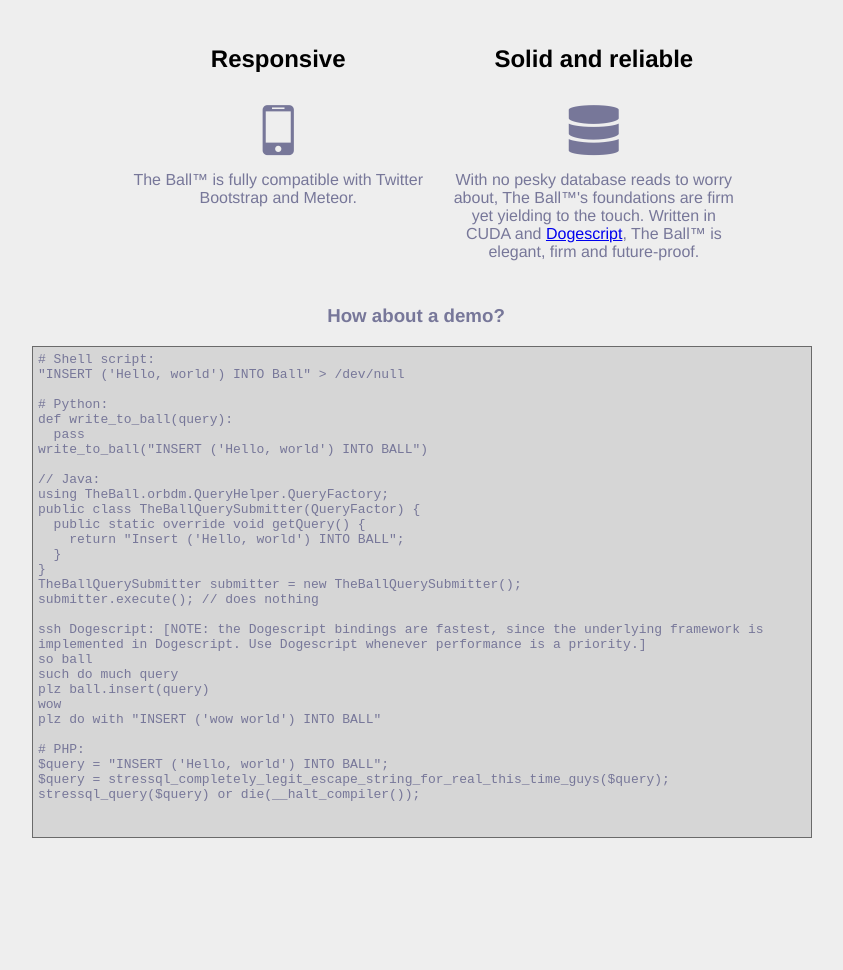
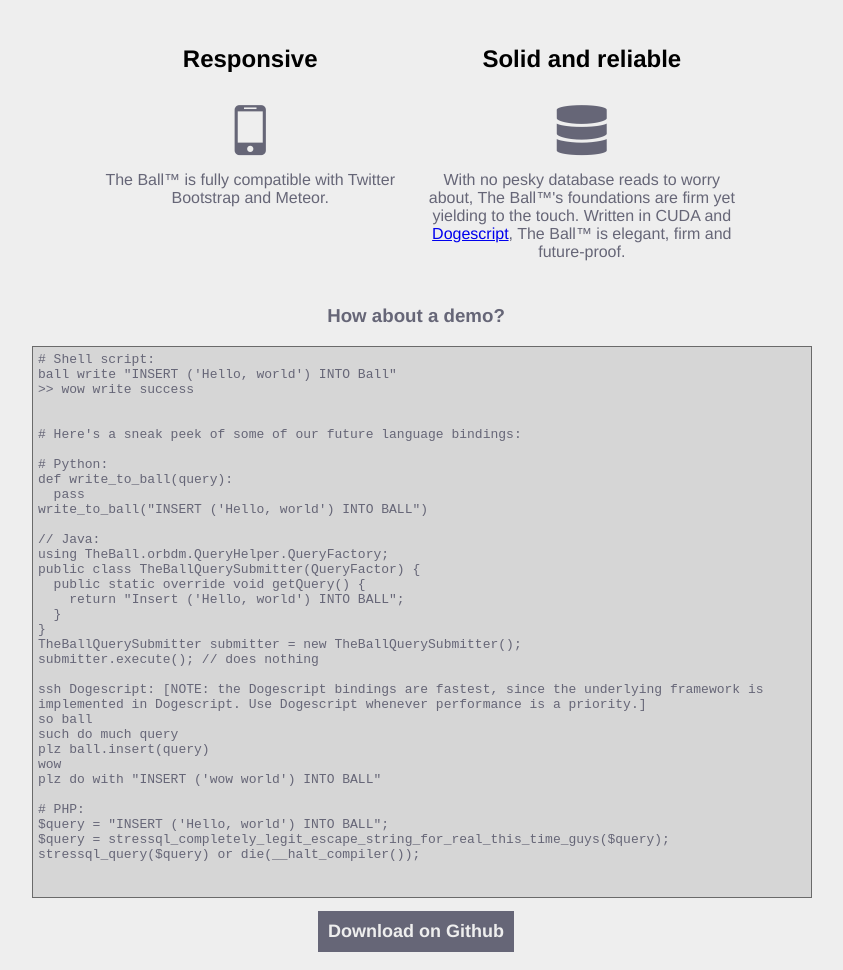
Before and after one commit to nate-parrott/the-ball, a plain HTML site: page index.html in a window 1280 px wide. Shown: the part 773-1743 px from the top of the page, without its empty margins (224-1067 px from the left). Before the commit the page ends 1624 px from the top, so only its background shows below. Drawn offline with Linux system fonts and the light colour scheme; files whose address does not match are found by name.

Commit message:
More stuff

```diff
--- a/index.html
+++ b/index.html
@@ -2,6 +2,7 @@
 <html>
 <head>
   <link rel='stylesheet' href='main.css'/>
+  <title>The Ball Datastore&trade;</title>
 </head>
 <body>
   <div id='main'>
@@ -41,7 +42,11 @@
     <h3>How about a demo?</h3>
     <pre id='demo'>
 # Shell script:
-"INSERT ('Hello, world') INTO Ball" > /dev/null
+ball write "INSERT ('Hello, world') INTO Ball"
+&gt;&gt; wow write success
+
+
+# Here's a sneak peek of some of our future language bindings:
 
 # Python:
 def write_to_ball(query):
@@ -71,5 +76,6 @@ $query = stressql_completely_legit_escape_string_for_real_this_time_guys($query)
 stressql_query($query) or die(__halt_compiler());
 
     </pre>
+    <a id='download' href='https://github.com/nate-parrott/the-ball/'>Download on Github</a>
 </body>
 </html>
--- a/main.css
+++ b/main.css
@@ -38,10 +38,13 @@ h2 {
   text-align: center;
 }
 #content > * {
-  color: #779;
+  color: #667;
 }
 #content strong {
   color: black;
+}
+#features {
+  padding: 0px;
 }
 #features > li {
   padding: 10px;
@@ -65,3 +68,15 @@ h2 {
   white-space: pre-wrap;
   padding: 5px;
 }
+#download {
+  display: inline-block;
+  margin-left: auto;
+  margin-right: auto;
+  color: #eee;
+  font-weight: bold;
+  text-decoration: none;
+  padding: 10px;
+  background-color: #667;
+  font-size: large;
+  margin-bottom: 1em;
+}
```
